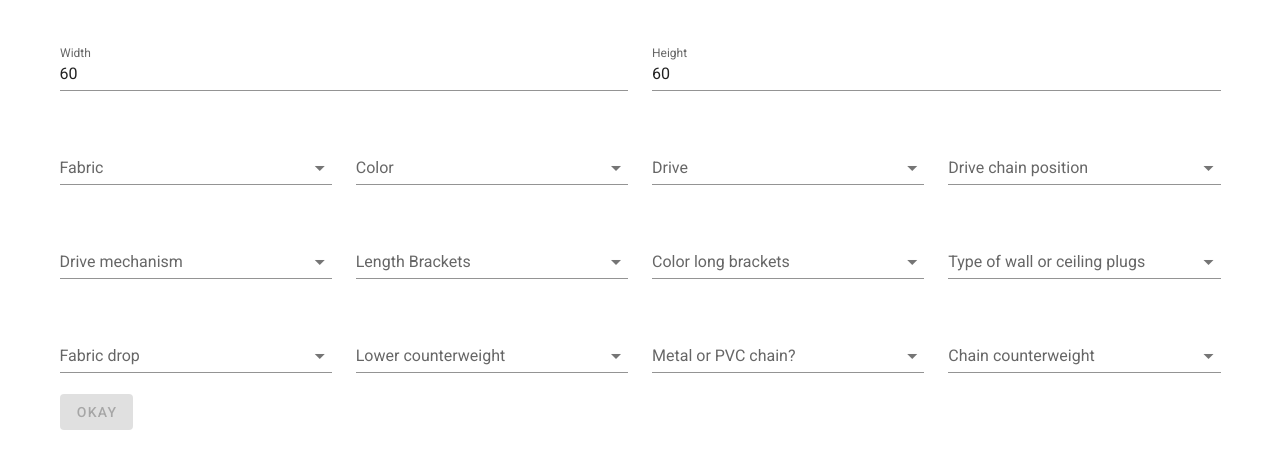
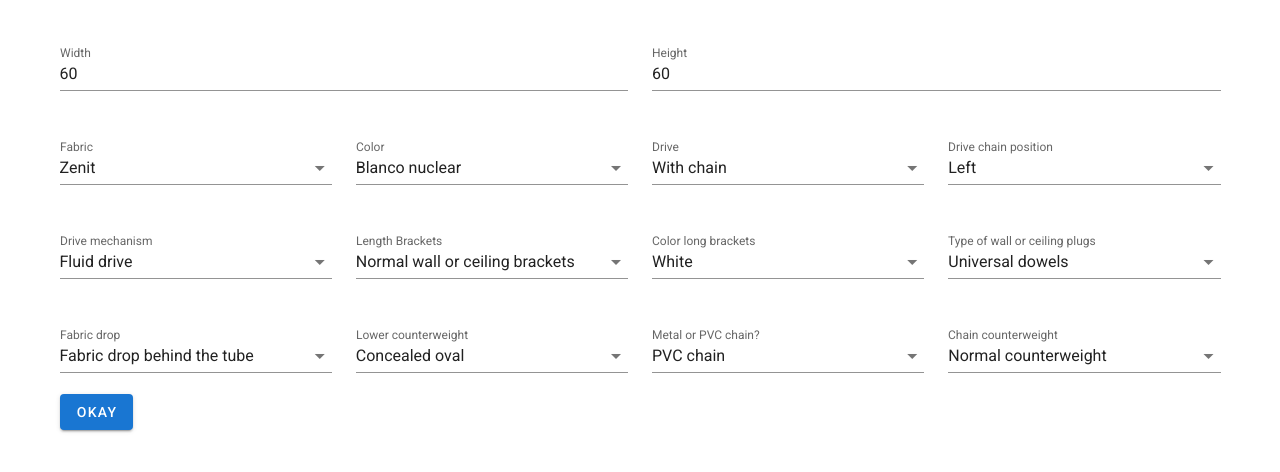
Before and after one commit to Sara-Wheton/vuetify-form, a Vue app: page / in a window 1280 px wide. Shown: the top 472 px of the page. Built offline with nearby package versions, Linux system fonts and the light colour scheme.

Commit message:
Added default value, change color dropdown

```diff
--- a/src/components/UserForm2.vue
+++ b/src/components/UserForm2.vue
@@ -42,13 +42,13 @@
             item-text="name"
             item-value="name"
           >
-            <template v-slot:selection="{item}">
+            <!-- <template v-slot:selection="{item}">
               <div class="color-item-container">
                 {{ item.name }}
               <div class="colors" :style="{backgroundColor: item.color}"></div>
               </div>
 
-            </template>
+            </template> -->
 
             <template slot="item" slot-scope="data">
               <!-- Divider and Header-->
@@ -211,9 +211,9 @@ export default {
       (v) => !!v || "E-mail is required",
       (v) => /.+@.+\..+/.test(v) || "E-mail must be valid",
     ],
-    fabric: null,
+    fabric: "Zenit",
     fabrics: ["Zenit", "Loneta resinada", "Shantung", "Lino", "Penélope"],
-    color: null,
+    color: "Blanco nuclear",
     colors: [
       {
         header: "BLANCOS",
@@ -399,27 +399,27 @@ export default {
         color: "#816983",
       },
     ],
-    drive: null,
+    drive: "With chain",
     drives: ["With chain", "With motor"],
-    position: null,
+    position: "Left",
     positions: ["Left", "Right"],
-    mechanism: null,
+    mechanism: "Fluid drive",
     mechanisms: ["Fluid drive", "Fluid + drive"],
-    bracket: null,
+    bracket: "Normal wall or ceiling brackets",
     brackets: ["Normal wall or ceiling brackets", "Long wall brackets"],
-    colorLong: null,
+    colorLong: "White",
     colorLongs: ["White", "Beige", "Grey", "Black", "Brown", "Metallic"],
-    wallType: null,
+    wallType: "Universal dowels",
     wallTypes: [
       "Universal dowels",
       "Fisher Duoblade plasterboard dowels (4 pcs)",
     ],
-    fabricDrop: null,
+    fabricDrop: "Fabric drop behind the tube",
     fabricDrops: [
       "Fabric drop behind the tube",
       "Fabric drop in front of tube",
     ],
-    counterweight: null,
+    counterweight: "Concealed oval" ,
     counterweights: [
       { header: "Standard counterweights" },
       { name: "Concealed oval" },
@@ -430,9 +430,9 @@ export default {
       { name: "Rectangular silver sandpaper view" },
       { name: "Rectangular champagne view" },
     ],
-    metal: null,
+    metal: "PVC chain",
     metals: ["PVC chain", "Metal chain"],
-    chain: null,
+    chain: "Normal counterweight",
     chains: ["Normal counterweight", "Child safety chain tensioner"],
   }),
 
```
